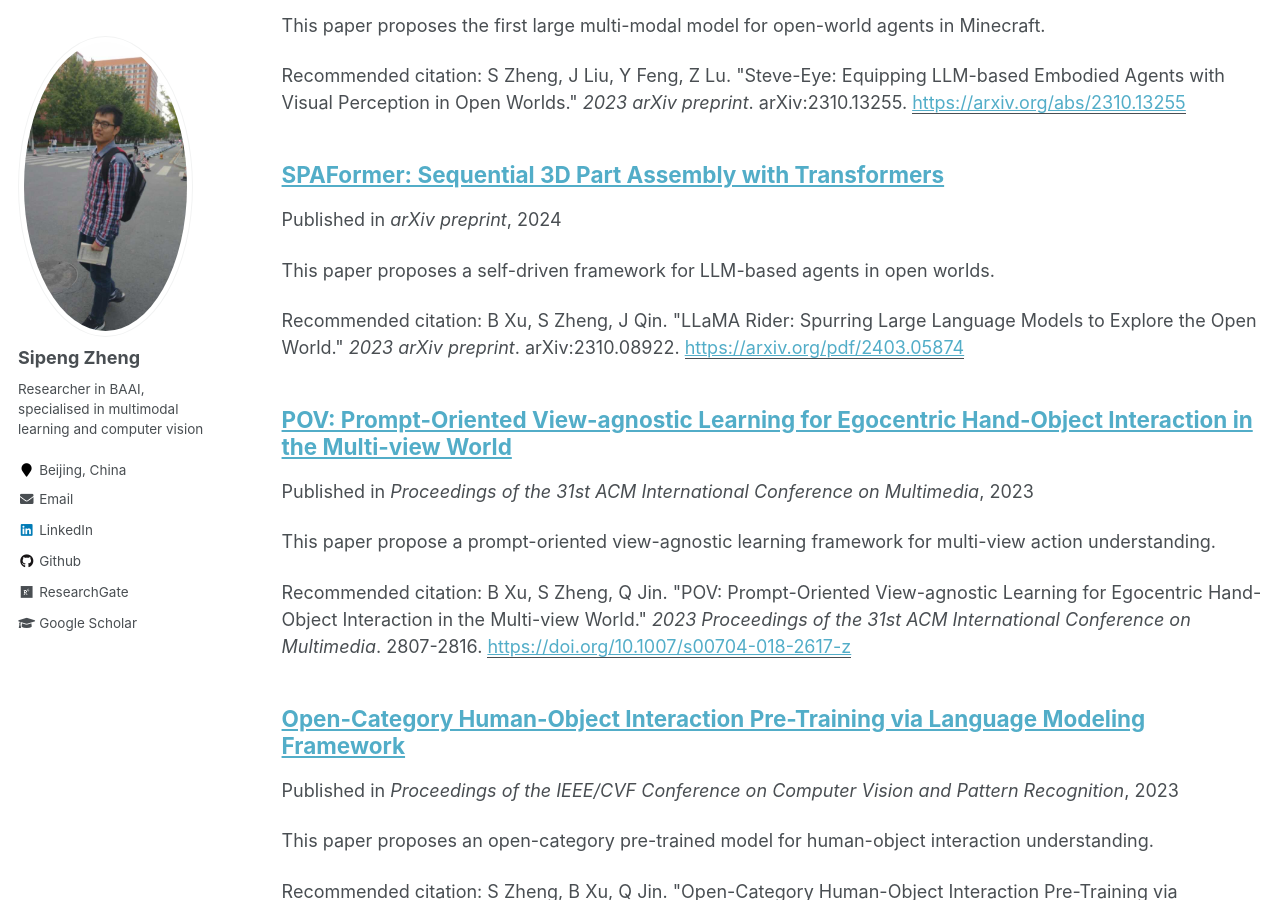
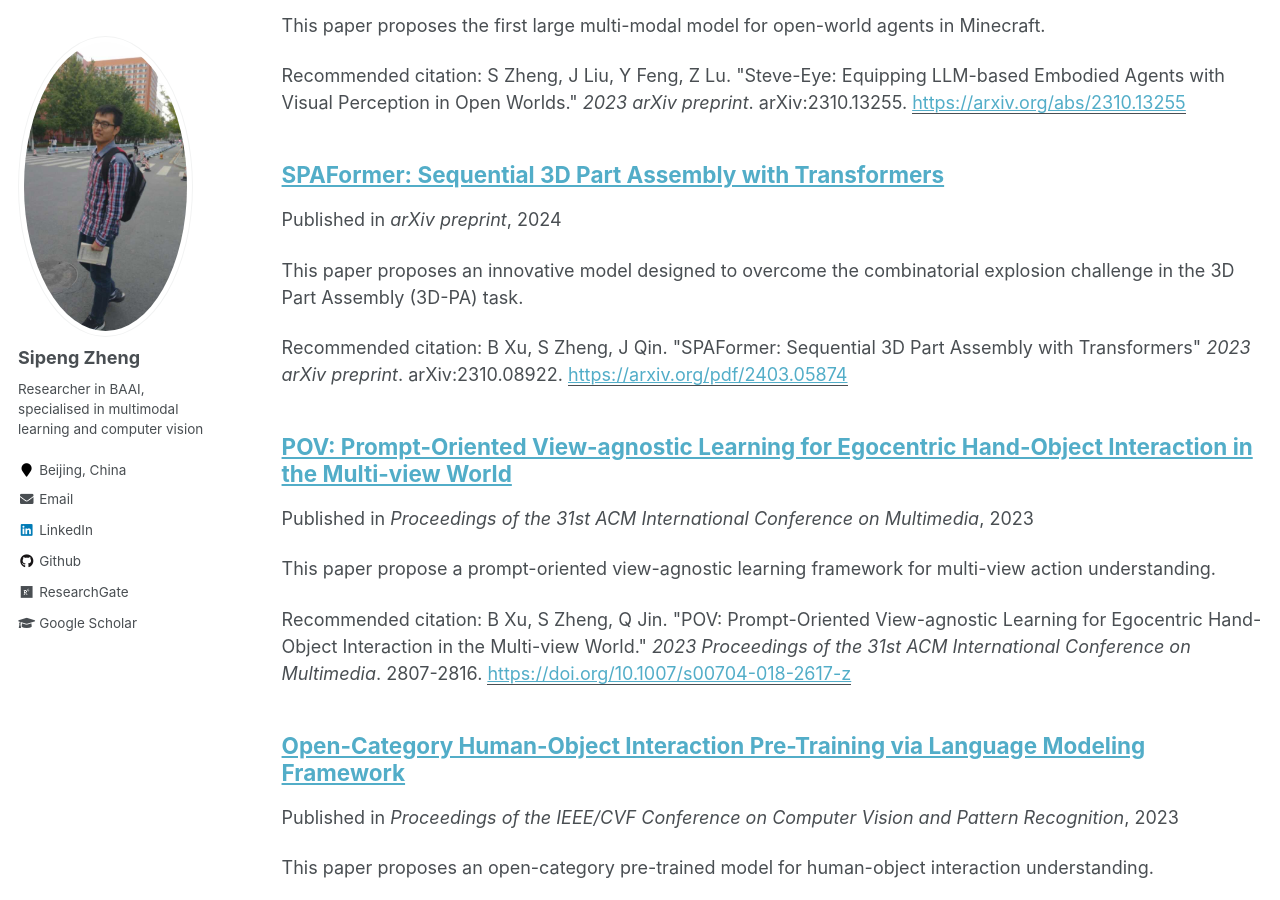
Before and after one commit to zhengsipeng/zhengsipeng.github.io, a Jekyll site: the page built from _pages/publications.md, in a window 1280 px wide and 900 px high, scrolled down 1198 px. Built offline with Jekyll 4.4.1, drawn with Linux system fonts in a browser that asks for light colours.

Commit message:
Update 2024-4-SPAFORMER.md

```diff
--- a/_publications/2024-4-SPAFORMER.md
+++ b/_publications/2024-4-SPAFORMER.md
@@ -2,11 +2,11 @@
 title: "SPAFormer: Sequential 3D Part Assembly with Transformers"
 collection: publications
 permalink: /publication/2024-4-SPAFORMER
-excerpt: 'This paper proposes a self-driven framework for LLM-based agents in open worlds.'
+excerpt: 'This paper proposes an innovative model designed to overcome the combinatorial explosion challenge in the 3D Part Assembly (3D-PA) task.'
 date: 2024-04-01
 venue: 'arXiv preprint'
 paperurl: 'https://arxiv.org/pdf/2403.05874'
-citation: 'B Xu, S Zheng, J Qin. "LLaMA Rider: Spurring Large Language Models to Explore the Open World." <i>2023 arXiv preprint</i>. arXiv:2310.08922.'
+citation: 'B Xu, S Zheng, J Qin. "SPAFormer: Sequential 3D Part Assembly with Transformers" <i>2023 arXiv preprint</i>. arXiv:2310.08922.'
 ---
 We introduce SPAFormer, an innovative model designed to overcome the combinatorial explosion challenge in the 3D Part Assembly (3D-PA) task.
 This task requires accurate prediction of each part’s pose and shape in sequential steps, and as the number of parts increases, the possible assembly combinations increase exponentially, leading to
@@ -19,7 +19,6 @@ Extensive experiments demonstrate the superior generalization capabilities of SP
 Codes and model weights will be released at https://github.com/xuboshen/SPAFormer
 
 <figure>
-<img src="../images/pubs/spaformer_23.png" width="100%" height="100%" alt="替代文本">
-<figcaption style="font-size: 18px">Figure 1: : Illustration of the combinatorial explosion challenge inherent in the assembly process. Specifically: (a) the number of constituent parts increases when the target object for assembly becomes more complex. (b) For an object composed of n parts,
-where we assume each part can occupy one of m discrete positions, the potential combinations of these parts grow at an extraordinary rate, exceeding O(m^n) in complexity.</figcaption>
+<img src="../images/pubs/spaformer_24.png" width="100%" height="100%" alt="替代文本">
+<figcaption style="font-size: 18px">Figure 1: : Illustration of the combinatorial explosion challenge inherent in the assembly process. Specifically: (a) the number of constituent parts increases when the target object for assembly becomes more complex. (b) For an object composed of n parts, where we assume each part can occupy one of m discrete positions, the potential combinations of these parts grow at an extraordinary rate, exceeding O(m^n) in complexity.</figcaption>
 </figure>
```
